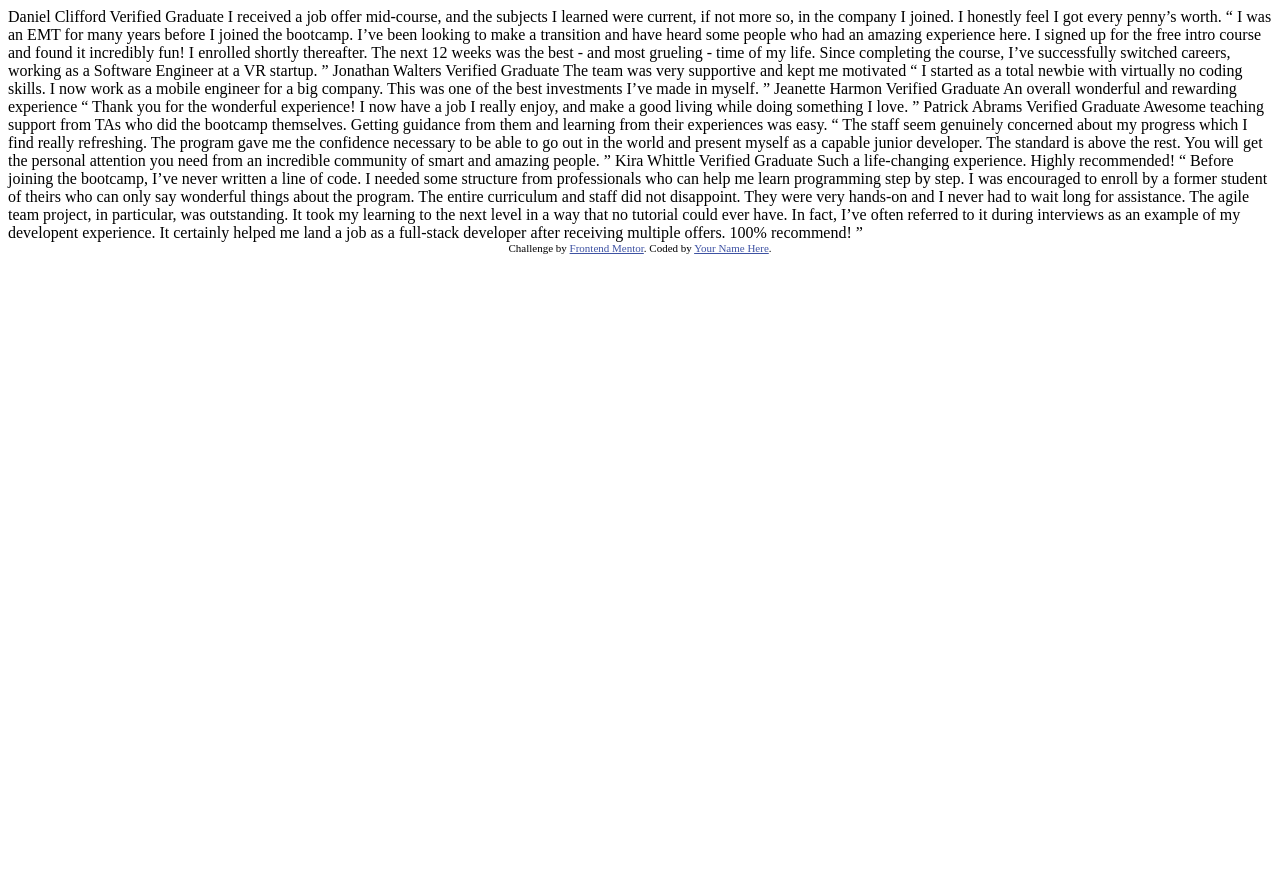
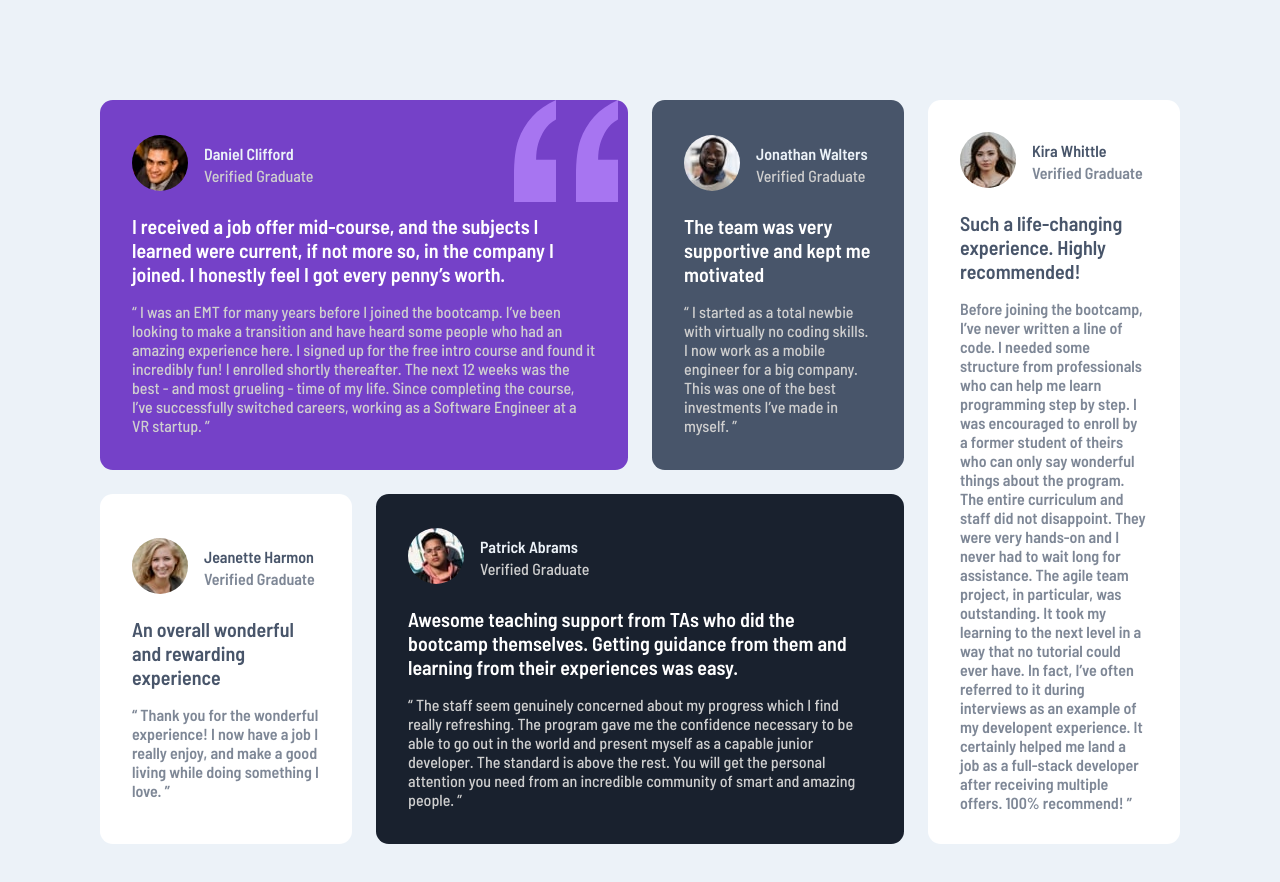
Before and after one commit to JCrotzer/Testimonials-Grid-Section, a plain HTML site: page index.html in a window 1280 px wide. Before the commit the page ends 800 px from the top, so only its background shows below. Drawn offline with Linux system fonts and the light colour scheme.

Commit message:
final commit

```diff
--- /dev/null
+++ b/assets/css/style.css
@@ -0,0 +1,151 @@
+:root {
+  --moderate-violet: hsl(263, 55%, 52%);
+  --very-dark-grayish-blue: hsl(217, 19%, 35%);
+  --very-dark-blackish-blue: hsl(219, 29%, 14%);
+  --white: hsl(0, 0%, 100%);
+  --light-gray: hsl(0, 0%, 81%);
+  --light-grayish-blue: hsl(210, 46%, 95%);
+}
+
+* {
+  margin: 0;
+  padding: 0;
+  box-sizing: border-box;
+  font-family: "Barlow Semi Condensed", sans-serif;
+}
+
+body {
+  background: var(--light-grayish-blue);
+}
+
+main {
+  display: grid;
+  /* grid-template-columns: 1fr; */
+  /* align-items: center;
+  justify-content: center; */
+  grid-template-areas:
+    "article-1"
+    "article-2"
+    "article-3"
+    "article-4"
+    "article-5";
+  max-width: 575rem;
+  margin: 3em 2.25em;
+  gap: 1.25em;
+}
+
+.testimony {
+  display: flex;
+  flex-direction: column;
+  justify-content: center;
+  padding: 2em 2em;
+  border-radius: 0.8rem;
+  gap: 1.25em;
+}
+
+.profile-info {
+  display: flex;
+  flex-direction: column;
+  gap: 0.2rem;
+}
+
+.one {
+  grid-area: article-1;
+  background: var(--moderate-violet);
+  background-image: url(../images/bg-pattern-quotation.svg);
+  background-repeat: no-repeat;
+  background-position: right 0.625rem top;
+}
+
+.two {
+  grid-area: article-2;
+  background: var(--very-dark-grayish-blue);
+}
+
+.three {
+  grid-area: article-3;
+  background: var(--white);
+}
+
+.four {
+  grid-area: article-4;
+  background: var(--very-dark-blackish-blue);
+}
+
+.five {
+  grid-area: article-5;
+  background: var(--white);
+}
+
+h2 {
+  font-size: 1rem;
+}
+
+.name-2 {
+  color: var(--very-dark-grayish-blue);
+  font-weight: 600;
+}
+
+.title-2,
+.job-qual2 {
+  font-weight: 600;
+  color: var(--very-dark-grayish-blue);
+  opacity: 0.7;
+}
+
+.profile {
+  display: flex;
+  flex-direction: row;
+  align-items: center;
+  gap: 1em;
+}
+
+picture img {
+  border-radius: 50%;
+}
+
+.name {
+  color: var(--light-grayish-blue);
+  font-weight: 600;
+}
+
+.title {
+  color: var(--light-gray);
+  font-weight: 500;
+}
+
+blockquote {
+  display: flex;
+  flex-direction: column;
+  gap: 1em;
+}
+
+.job-details {
+  font-size: 1.25rem;
+  color: var(--white);
+  font-weight: 600;
+}
+
+.job-qualifications {
+  color: var(--light-gray);
+  font-weight: 500;
+}
+
+@media (min-width: 37.94rem) {
+  main {
+    display: grid;
+    grid-template-columns: 1fr 1fr 1fr 1fr;
+    grid-template-rows: auto;
+    grid-template-areas:
+      "article-1 article-1 article-2 article-5"
+      "article-3 article-4 article-4 article-5";
+    gap: 1.5rem;
+    margin: 100px 100px;
+  }
+
+  .testimony {
+    padding: 2em;
+    border-radius: 0.8rem;
+    gap: 1.25em;
+  }
+}
--- a/index.html
+++ b/index.html
@@ -1,76 +1,139 @@
 <!DOCTYPE html>
 <html lang="en">
-<head>
-  <meta charset="UTF-8">
-  <meta name="viewport" content="width=device-width, initial-scale=1.0"> <!-- displays site properly based on user's device -->
-
-  <link rel="icon" type="image/png" sizes="32x32" href="./images/favicon-32x32.png">
-
-  <title>Frontend Mentor | [Challenge Name Here]</title>
-
-  <!-- Feel free to remove these styles or customise in your own stylesheet 👍 -->
-  <style>
-    .attribution { font-size: 11px; text-align: center; }
-    .attribution a { color: hsl(228, 45%, 44%); }
-  </style>
-</head>
-<body>
-  Daniel Clifford
-  Verified Graduate
-
-  I received a job offer mid-course, and the subjects I learned were current, if not more so,
-  in the company I joined. I honestly feel I got every penny’s worth.
-
-  “ I was an EMT for many years before I joined the bootcamp. I’ve been looking to make a
-  transition and have heard some people who had an amazing experience here. I signed up
-  for the free intro course and found it incredibly fun! I enrolled shortly thereafter.
-  The next 12 weeks was the best - and most grueling - time of my life. Since completing
-  the course, I’ve successfully switched careers, working as a Software Engineer at a VR startup. ”
-
-  Jonathan Walters
-  Verified Graduate
-
-  The team was very supportive and kept me motivated
-
-  “ I started as a total newbie with virtually no coding skills. I now work as a mobile engineer
-  for a big company. This was one of the best investments I’ve made in myself. ”
-
-  Jeanette Harmon
-  Verified Graduate
-
-  An overall wonderful and rewarding experience
-
-  “ Thank you for the wonderful experience! I now have a job I really enjoy, and make a good living
-  while doing something I love. ”
-
-  Patrick Abrams
-  Verified Graduate
-
-  Awesome teaching support from TAs who did the bootcamp themselves. Getting guidance from them and
-  learning from their experiences was easy.
-
-  “ The staff seem genuinely concerned about my progress which I find really refreshing. The program
-  gave me the confidence necessary to be able to go out in the world and present myself as a capable
-  junior developer. The standard is above the rest. You will get the personal attention you need from
-  an incredible community of smart and amazing people. ”
-
-  Kira Whittle
-  Verified Graduate
-
-  Such a life-changing experience. Highly recommended!
-
-  “ Before joining the bootcamp, I’ve never written a line of code. I needed some structure from
-  professionals who can help me learn programming step by step. I was encouraged to enroll by a former
-  student of theirs who can only say wonderful things about the program. The entire curriculum and staff
-  did not disappoint. They were very hands-on and I never had to wait long for assistance. The agile team
-  project, in particular, was outstanding. It took my learning to the next level in a way that no tutorial
-  could ever have. In fact, I’ve often referred to it during interviews as an example of my developent
-  experience. It certainly helped me land a job as a full-stack developer after receiving multiple offers.
-  100% recommend! ”
-
-  <div class="attribution">
-    Challenge by <a href="https://www.frontendmentor.io?ref=challenge" target="_blank">Frontend Mentor</a>.
-    Coded by <a href="#">Your Name Here</a>.
-  </div>
-</body>
+  <head>
+    <meta charset="UTF-8" />
+    <meta name="viewport" content="width=device-width, initial-scale=1.0" />
+    <!-- displays site properly based on user's device -->
+    <link
+      href="https://fonts.googleapis.com/css2?family=Barlow+Semi+Condensed:ital,wght@0,100;0,200;0,300;0,400;0,500;0,600;0,700;0,800;0,900;1,100;1,200;1,300;1,400;1,500;1,600;1,700;1,800;1,900&display=swap"
+      rel="stylesheet"
+    />
+    <link
+      rel="icon"
+      type="image/png"
+      sizes="32x32"
+      href="./images/favicon-32x32.png"
+    />
+    <link rel="stylesheet" href="./assets/css/style.css" />
+    <title>Testimonials Grid Section</title>
+  </head>
+  <body>
+    <main>
+    <article class="one testimony">
+      <div class="profile">
+        <picture>
+          <img src="./assets/images/image-daniel.jpg" alt="Profile pic">
+        </picture>
+        <div class="profile-info">
+          <h2 class="name">Daniel Clifford</h2>
+          <h2 class="title">Verified Graduate</h2>
+        </div>
+      </div>
+      <blockquote>
+        <p class="job-details">I received a job offer mid-course, and the
+          subjects I learned were current, if not more so, in the company I joined. I
+          honestly feel I got every penny’s worth.
+        </p>
+        <p class="job-qualifications">“ I was an EMT for many years
+          before I joined the bootcamp. I’ve been looking to make a transition and
+          have heard some people who had an amazing experience here. I signed up for
+          the free intro course and found it incredibly fun! I enrolled shortly
+          thereafter. The next 12 weeks was the best - and most grueling - time of my
+          life. Since completing the course, I’ve successfully switched careers,
+          working as a Software Engineer at a VR startup. ”</p>
+        </blockquote>
+      </div>
+    </article>
+    <article class="two testimony">
+      <div class="profile">
+        <picture>
+          <img src="./assets/images/image-jonathan.jpg" alt="Profile pic">
+        </picture>
+        <div class="profile-info">
+          <h2 class="name">Jonathan Walters</h2>
+          <h2 class="title">Verified Graduate</h2>
+        </div>
+      </div>
+      <blockquote>
+        <p class="job-details"> The team was very supportive and kept me motivated
+        </p>
+        <p class="job-qualifications">“ I started as a
+          total newbie with virtually no coding skills. I now work as a mobile
+          engineer for a big company. This was one of the best investments I’ve made
+          in myself. ” </p>
+          </blockquote>
+      </div>
+    </article>
+    <article class="three testimony">
+      <div class="profile">
+        <picture>
+          <img src="./assets/images/image-jeanette.jpg" alt="Profile pic">
+        </picture>
+        <div class="profile-info">
+          <h2 class="name"><span class="name-2">Jeanette Harmon</span></h2>
+          <h2 class="title"><span class="title-2">Verified Graduate</span></h2>
+        </div>
+      </div>
+      <blockquote>
+        <p class="job-details"><span class="name-2">An overall wonderful and
+          rewarding experience</span>
+        </p>
+        <p class="job-qualifications"><span class="job-qual2">“ Thank you for the wonderful experience! I now have a
+          job I really enjoy, and make a good living while doing something I love. ”</span></p>
+      </blockquote>
+        </div>
+    </article>
+    <article class="four testimony">
+      <div class="profile">
+        <picture>
+          <img src="./assets/images/image-patrick.jpg" alt="Profile pic">
+        </picture>
+        <div class="profile-info">
+          <h2 class="name">Patrick Abrams</h2>
+          <h2 class="title">Verified Graduate</h2>
+        </div>
+      </div>
+      <blockquote>
+        <p class="job-details">Awesome teaching support from TAs who did
+          the bootcamp themselves. Getting guidance from them and learning from their
+          experiences was easy.
+        </p>
+        <p class="job-qualifications"> “ The staff seem genuinely concerned about my progress
+          which I find really refreshing. The program gave me the confidence necessary
+          to be able to go out in the world and present myself as a capable junior
+          developer. The standard is above the rest. You will get the personal
+          attention you need from an incredible community of smart and amazing people.
+          ” </p>
+          </blockquote>
+      </div>
+    </article>
+    <article class="five testimony">
+      <div class="profile">
+        <picture>
+          <img src="./assets/images/image-kira.jpg" alt="Profile pic">
+        </picture>
+        <div class="profile-info">
+          <h2 class="name"><span class="name-2">Kira Whittle</span></h2>
+          <h2 class="title"><span class="title-2">Verified Graduate</span></h2>
+        </div>
+      </div>
+      <blockquote>
+        <p class="job-details"><span class="name-2"> Such a life-changing experience. Highly
+          recommended! </span>
+        </p>
+        <p class="job-qualifications"><span class="job-qual2">Before joining the bootcamp, I’ve never written a line of
+          code. I needed some structure from professionals who can help me learn
+          programming step by step. I was encouraged to enroll by a former student of
+          theirs who can only say wonderful things about the program. The entire
+          curriculum and staff did not disappoint. They were very hands-on and I never
+          had to wait long for assistance. The agile team project, in particular, was
+          outstanding. It took my learning to the next level in a way that no tutorial
+          could ever have. In fact, I’ve often referred to it during interviews as an
+          example of my developent experience. It certainly helped me land a job as a
+          full-stack developer after receiving multiple offers. 100% recommend! ”</span></p>
+      </blockquote>
+    </div>
+    </article>
+    </main>
+  </body>
 </html>
```
Also changed, not shown: assets/images/bg-pattern-quotation.svg (renamed from images/bg-pattern-quotation.svg), assets/images/favicon-32x32.png (renamed from images/favicon-32x32.png), assets/images/image-daniel.jpg (renamed from images/image-daniel.jpg), assets/images/image-jeanette.jpg (renamed from images/image-jeanette.jpg), assets/images/image-jonathan.jpg (renamed from images/image-jonathan.jpg), assets/images/image-kira.jpg (renamed from images/image-kira.jpg), assets/images/image-patrick.jpg (renamed from images/image-patrick.jpg).
